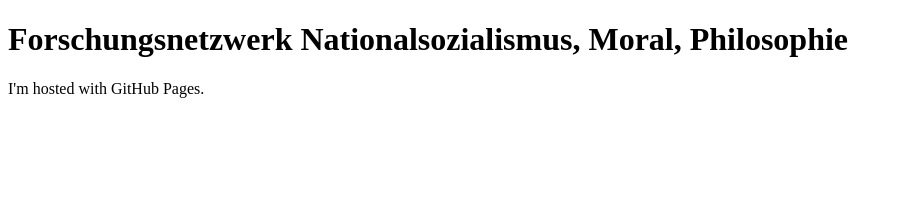
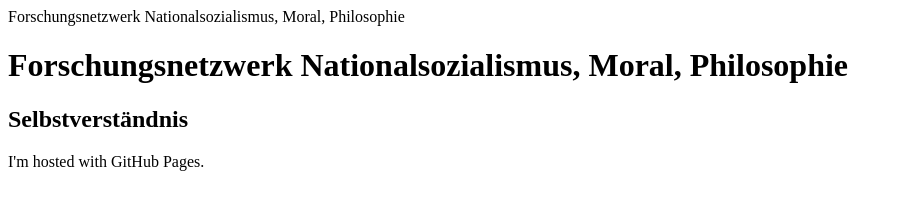
Before and after one commit to fnnsmp/fnnsmp.github.io, a plain HTML site: page index.html in a window 1280 px wide. Shown: the whole page, without its empty margins (0-903 px from the left). Drawn offline with Linux system fonts and the light colour scheme.

Commit message:
Update index.html

```diff
--- a/index.html
+++ b/index.html
@@ -1,7 +1,13 @@
 <!DOCTYPE html>
-<html>
-<body>
-<h1>Forschungsnetzwerk Nationalsozialismus, Moral, Philosophie</h1>
-<p>I'm hosted with GitHub Pages.</p>
-</body>
+<html lang="de">
+  <head>
+    <meta charset="utf-8">
+    <meta name="viewport" content="width=device-width, initial-scale=1.0>
+    <title>Forschungsnetzwerk Nationalsozialismus, Moral, Philosophie</title>
+  </head>
+  <body>
+    <h1>Forschungsnetzwerk Nationalsozialismus, Moral, Philosophie</h1>
+    <h2>Selbstverständnis</h2>
+    <p>I'm hosted with GitHub Pages.</p>
+  </body>
 </html>
```
